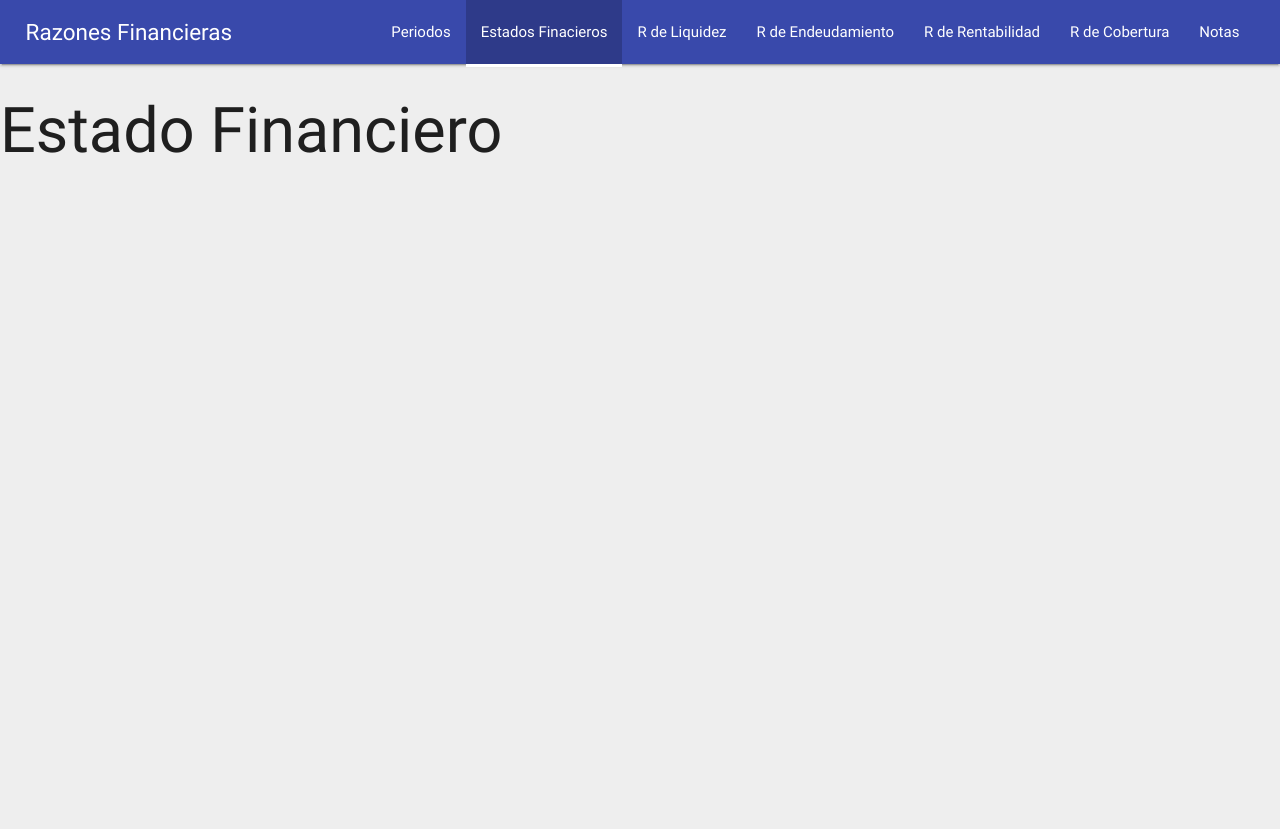
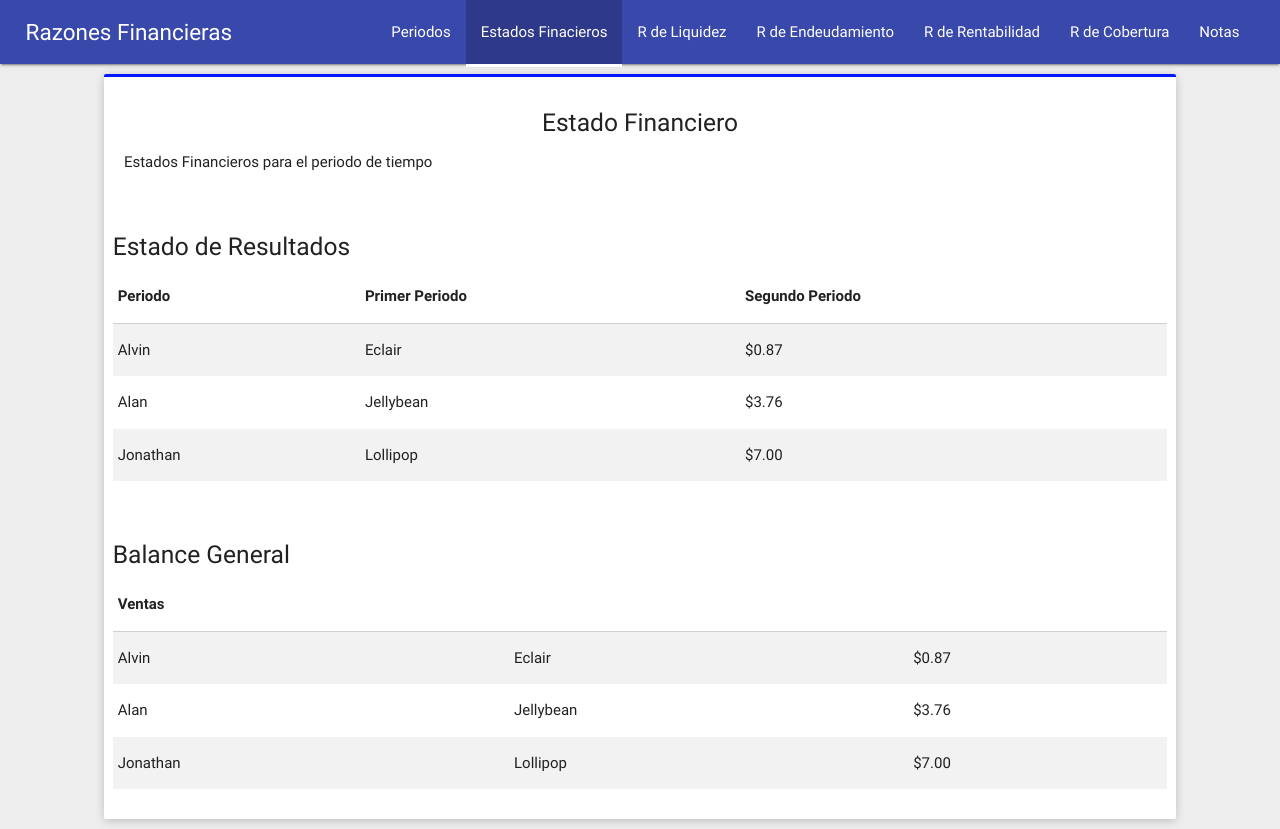
Before and after one commit to cesartoruo15/ProyectoRazonesFinancieras, an Angular app: page /estados-financieros in a window 1280 px wide. Before the commit the page ends 800 px from the top, so only its background shows below. Built offline with nearby package versions, Linux system fonts and the light colour scheme; what angular2-materialize would draw is missing.

Commit message:
crear tablas
creacion de tablas estados financieros

```diff
--- a/src/app/Componentes/estado-financiero/estado-financiero.component.html
+++ b/src/app/Componentes/estado-financiero/estado-financiero.component.html
@@ -1 +1,71 @@
-<h1>Estado Financiero</h1>
+<main>
+    <div class="container">
+        <div class="row">
+            <div id="cajas2" class="z-depth-1">
+                <h5 class="center-align">Estado Financiero</h5>
+                <p>Estados Financieros para el periodo de tiempo </p>
+
+                <div class="row" id="balance">
+                    <h5>Estado de Resultados</h5>
+                    <table class="striped">
+                        <thead>
+                            <tr>
+                                <th>Periodo</th>
+                                <th>Primer Periodo</th>
+                                <th>Segundo Periodo</th>
+                            </tr>
+                        </thead>
+
+                        <tbody>
+                            <tr>
+                                <td>Alvin</td>
+                                <td>Eclair</td>
+                                <td>$0.87</td>
+                            </tr>
+                            <tr>
+                                <td>Alan</td>
+                                <td>Jellybean</td>
+                                <td>$3.76</td>
+                            </tr>
+                            <tr>
+                                <td>Jonathan</td>
+                                <td>Lollipop</td>
+                                <td>$7.00</td>
+                            </tr>
+                        </tbody>
+                    </table>
+                </div>
+
+                <div class="row" id="balance">
+                    <h5>Balance General</h5>
+                    <table class="striped">
+                        <thead>
+                            <tr>
+                                <th>Ventas</th>
+
+                            </tr>
+                        </thead>
+
+                        <tbody>
+                            <tr>
+                                <td>Alvin</td>
+                                <td>Eclair</td>
+                                <td>$0.87</td>
+                            </tr>
+                            <tr>
+                                <td>Alan</td>
+                                <td>Jellybean</td>
+                                <td>$3.76</td>
+                            </tr>
+                            <tr>
+                                <td>Jonathan</td>
+                                <td>Lollipop</td>
+                                <td>$7.00</td>
+                            </tr>
+                        </tbody>
+                    </table>
+                </div>
+            </div>
+        </div>
+    </div>
+</main>
--- a/src/styles.css
+++ b/src/styles.css
@@ -5,7 +5,7 @@
 
   main .container {
     margin-top: 0.64rem;
-    width: 96%;
+    width: 82%;
   }
 
   #labels{
@@ -40,6 +40,19 @@
     border-radius: 2px;
     border-top: 3px solid rgb(0, 23, 255);
   }
+  #cajas2{
+    padding-top: 20px;
+    padding-left: 20px;
+    padding-right: 20px;
+    padding-bottom: 20px;
+    background-color: #ffffff;
+    box-shadow: 0 2px 10px rgba(0, 0, 0, 0.2);
+    border-radius: 2px;
+    border-top: 3px solid rgb(0, 23, 255);
+  }
+  #balance{
+    margin-top: 60px;
+  }
   #model{
     padding-top: 5px;
     padding-left: 5px;
```
